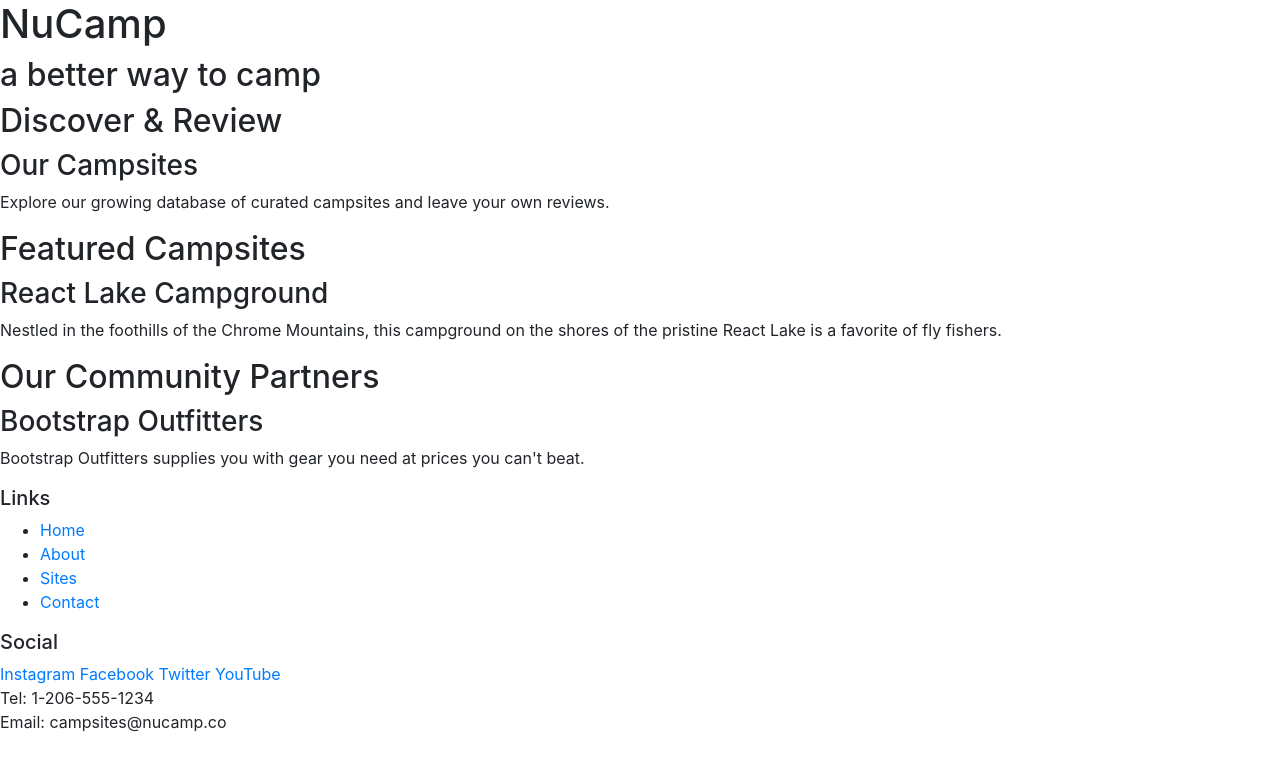
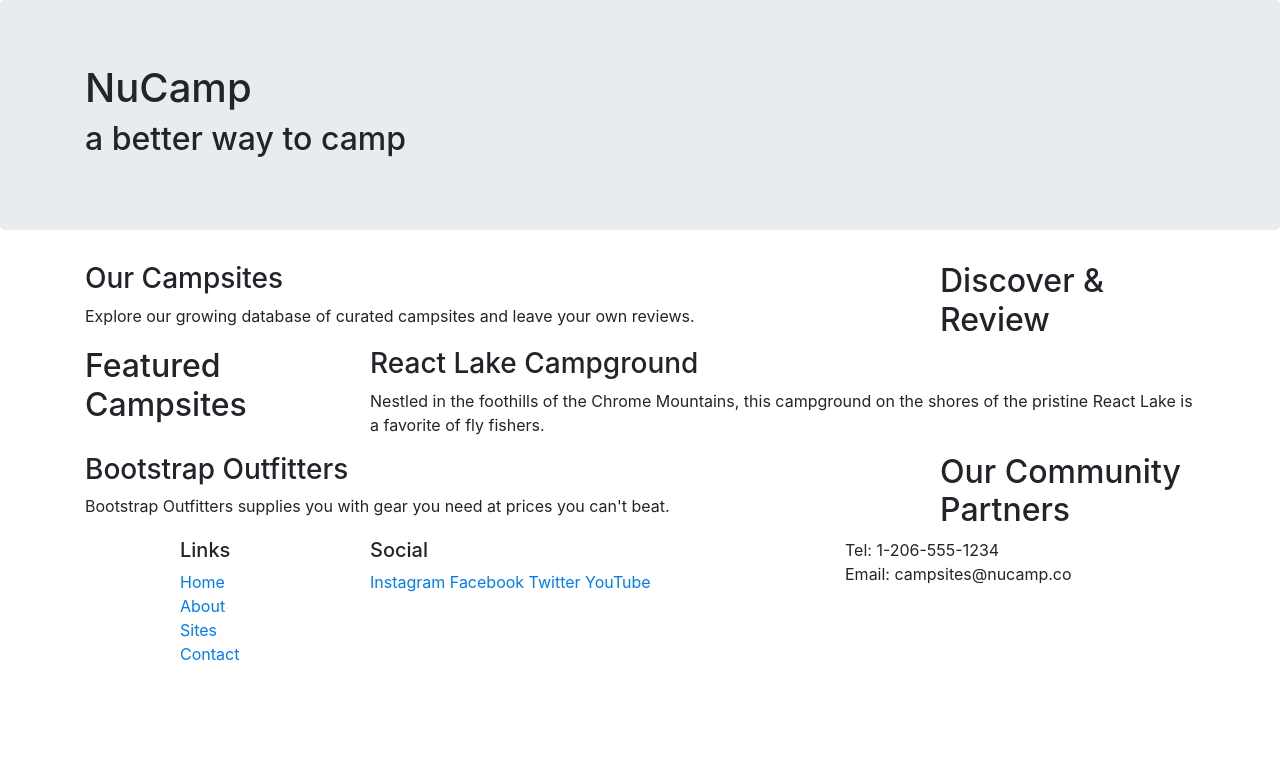
Before and after one commit to tbrickert/nucamp-bootstrap, a website: page index.html in a window 1280 px wide. Drawn offline with nearby package versions, Linux system fonts and the light colour scheme.

Commit message:
Bootstrap Grid

```diff
--- a/index.html
+++ b/index.html
@@ -14,51 +14,77 @@
 
 <body>
 
-    <header>
+    <header class="jumbotron">
+        <div class="container">
+            <div class="row">
+                <div class="col">
                     <div>
                         <h1>NuCamp</h1>
                         <h2>a better way to camp </h2>
                     </div>
+                </div>
+            </div>
+        </div>
     </header>
 
-    <div>
+    <div class="container">
+        <div class="row">
+            <div class="col-sm-4 order-sm-last col-md-3">
                 <h2>Discover & Review </h2>
+            </div>
+            <div class="col">
                 <h3>Our Campsites </h3>
                 <p>Explore our growing database of curated campsites and leave your own reviews. </p>
             </div>
+        </div>
 
-    <div>
+        <div class="row">
+            <div class="col-sm-4 col-md-3">
                 <h2>Featured Campsites </h2>
+            </div>
+            <div class="col">
                 <h3>React Lake Campground </h3>
                 <p>Nestled in the foothills of the Chrome Mountains, this campground on the shores of the pristine React Lake is a favorite of fly fishers. </p>
             </div>
+        </div>
 
-    <div>
+        <div class="row">
+            <div class="col-sm-4 order-sm-last col-md-3">
                 <h2>Our Community Partners </h2>
+            </div>
+            <div class="col">
                 <h3>Bootstrap Outfitters </h3>
                 <p>Bootstrap Outfitters supplies you with gear you need at prices you can't beat. </p>
             </div>
+        </div>
+    </div>
 
     <footer>
+        <div class="container">
+            <div class="row">
+                <div class="col-4 col-sm-2 offset-1">
                     <div>
                         <h5>Links </h5>
-            <ul>
+                        <ul class="list-unstyled">
                             <li> <a href="#">Home </a></li>
                             <li> <a href="#">About </a></li>
                             <li> <a href="#">Sites </a></li>
                             <li> <a href="#">Contact </a></li>
                         </ul>
                     </div>
-        <div>
+                </div>
+                <div class="col-6 col-sm-5">
                     <h5>Social </h5>
                     <a href="http://instagram.com">Instagram </a>
                     <a href="http://facebook.com">Facebook </a>
                     <a href="http://twitter.com">Twitter </a>
                     <a href="http://youtube.com">YouTube </a>
                 </div>
-        <div>
+                <div class="col-sm-4">
                     Tel: 1-206-555-1234 <br />
                     Email: campsites@nucamp.co
+                </div>
+            </div>
         </div>
     </footer>
 
```
Lines whose indentation alone changed are shown as unchanged.
